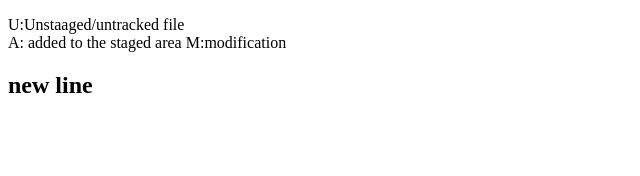
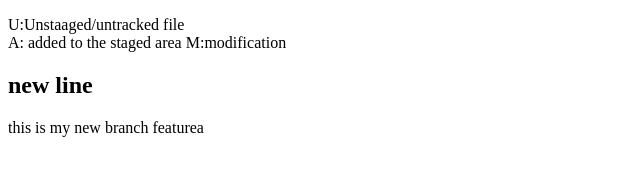
Before and after one commit to montassar21/scenario1, a plain HTML site: page index.html in a window 1280 px wide. Shown: the whole page, without its empty margins (0-640 px from the left). Drawn offline with Linux system fonts and the light colour scheme.

Commit message:
create new branch

```diff
--- a/index.html
+++ b/index.html
@@ -12,5 +12,6 @@
 M:modification
     </p>
     <h2>new line</h2>
+    <p>this is my new branch featurea</p>
 </body>
 </html>
```
